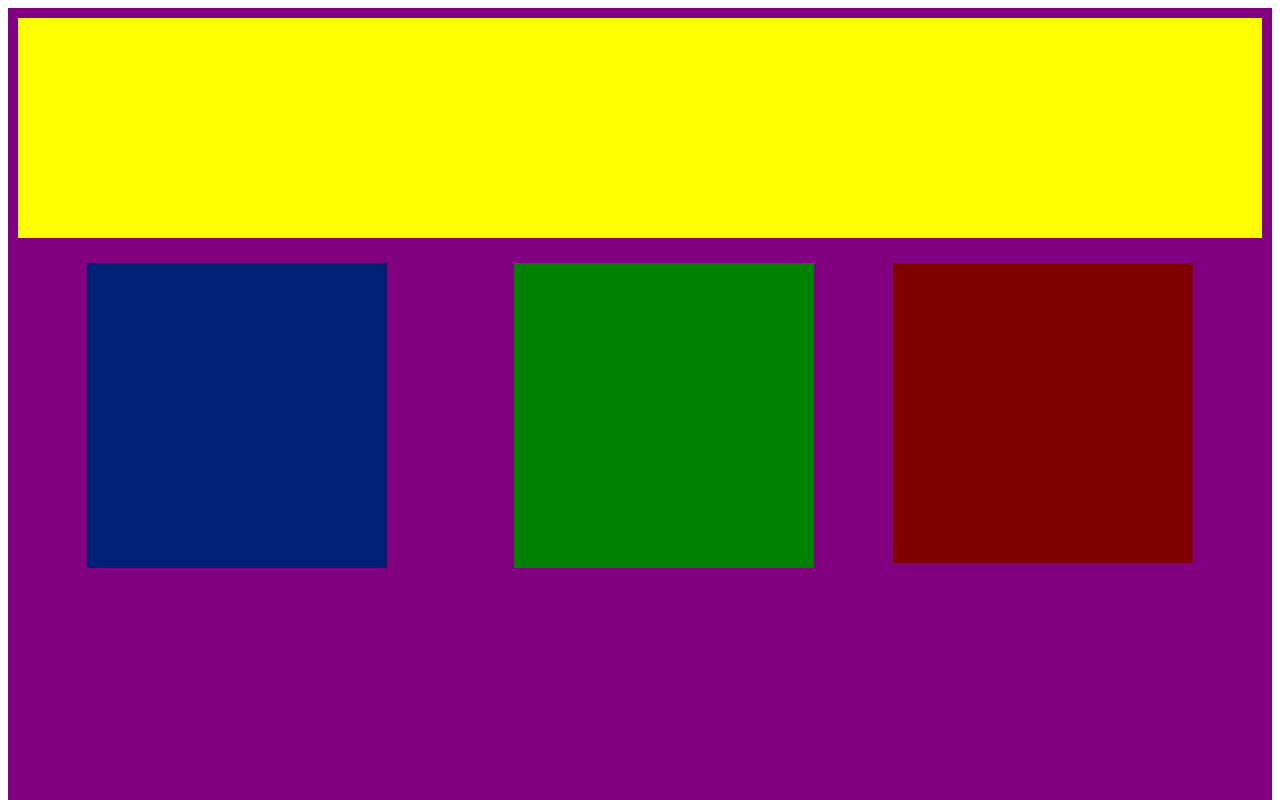
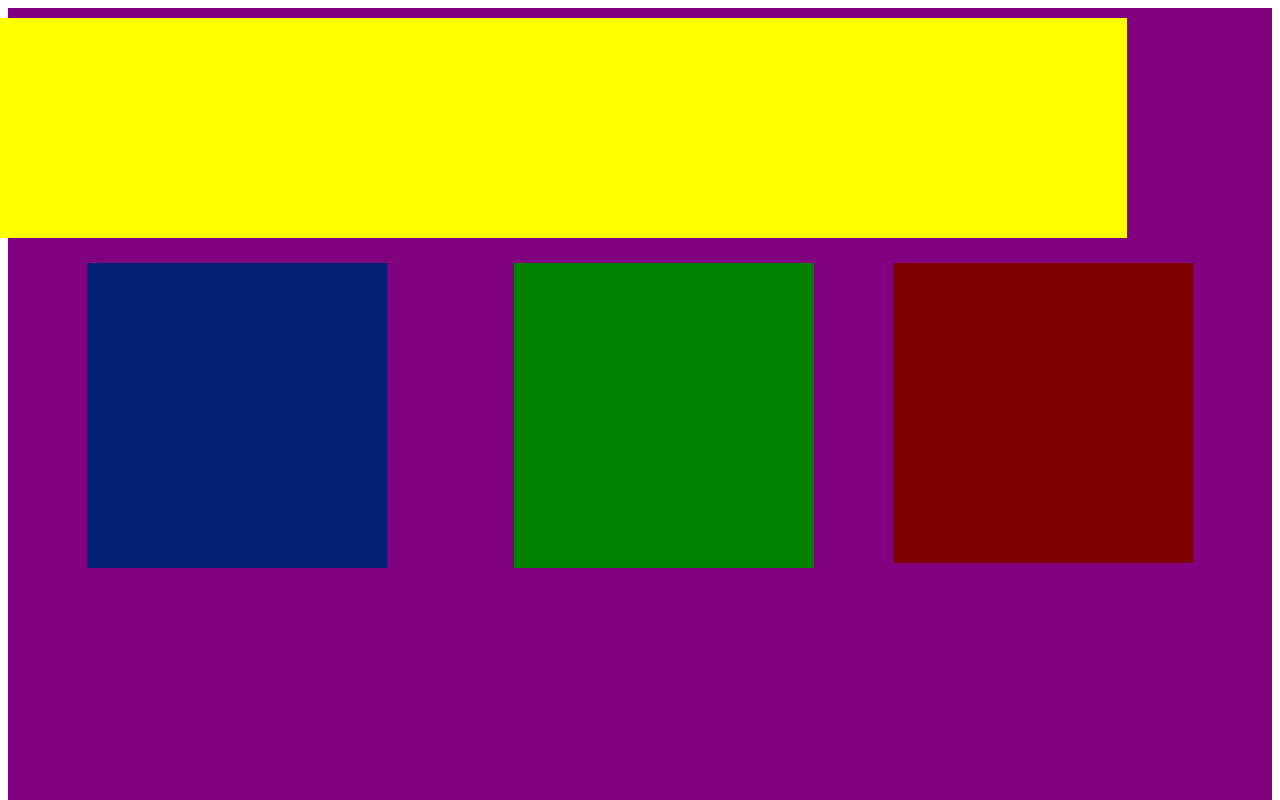
Before and after one commit to victorcodigos/Ejercicio-de-cajas, a plain HTML site: page index.html in a window 1280 px wide. Shown: the top 800 px of the page. Drawn offline with Linux system fonts and the light colour scheme.

Commit message:
second commit

```diff
--- a/main.css
+++ b/main.css
@@ -13,14 +13,15 @@
 
    #conteudo {
 
-
+    position:absolute;
     height: 200px;
+    width: 1195px;
     padding: 10px;
     background-color: yellow;
-    left: 100px;
+    right: 80px;
     top:20px;
 
-
+    transform: translate( -65px, -10px);
 
    }
 
```
